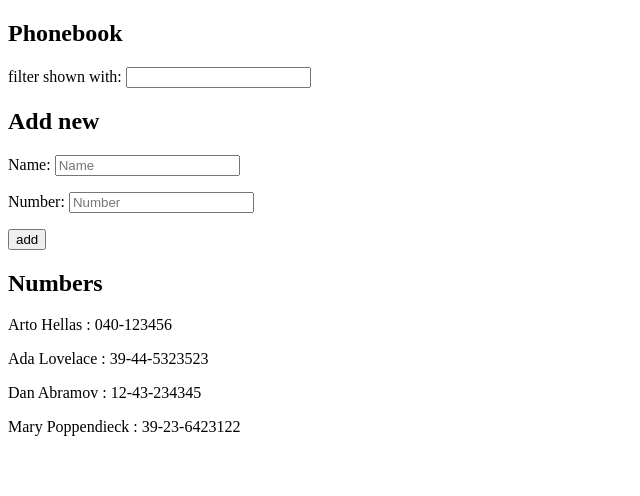
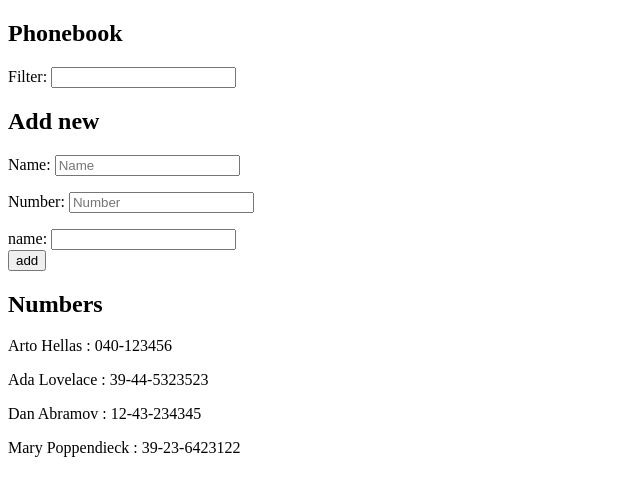
Before and after one commit to CarlosPProjects/fullstackopen, a React (Vite) app in the folder part02/agenda/: page / in a window 1280 px wide. Shown: the top 496 px of the page, without its empty margins (0-640 px from the left). Built offline with nearby package versions, Linux system fonts and the light colour scheme.

Commit message:
"Added Input component to App.tsx and replaced input elements with Input component in App.tsx and Filter.tsx"

```diff
--- a/part02/agenda/src/App.tsx
+++ b/part02/agenda/src/App.tsx
@@ -2,6 +2,7 @@ import React, { useEffect, useState } from "react";
 import { TAgenda } from "./types/types";
 import { getFilteredAgenda, isNameRepeated } from "./lib/utils";
 import Filter from "./components/Filter";
+import Input from "./components/Input";
 
 function App() {
   const [persons, setPersons] = useState<TAgenda[]>([
@@ -75,6 +76,11 @@ function App() {
               value={newNumber}
             />
           </p>
+          <Input
+            name="name"
+            label="name"
+            onChange={(e) => setNewName(e.target.value)}
+          />
         </div>
         <div>
           <button type="submit" onClick={handleSubmit}>
--- a/part02/agenda/src/components/Filter.tsx
+++ b/part02/agenda/src/components/Filter.tsx
@@ -1,4 +1,5 @@
 import { FC } from "react";
+import Input from "./Input";
 
 interface FilterProps {
   setNewSearch: React.Dispatch<React.SetStateAction<string>>;
@@ -6,12 +7,11 @@ interface FilterProps {
 
 const Filter: FC<FilterProps> = ({ setNewSearch }) => {
   return (
-    <div>
-      <p>
-        filter shown with:{" "}
-        <input onChange={(e) => setNewSearch(e.target.value)} />
-      </p>
-    </div>
+    <Input
+      name="search"
+      label="Filter"
+      onChange={(e) => setNewSearch(e.target.value)}
+    />
   );
 };
 
--- /dev/null
+++ b/part02/agenda/src/components/Input.tsx
@@ -0,0 +1,17 @@
+import { FC, InputHTMLAttributes } from "react";
+
+interface InputProps extends InputHTMLAttributes<HTMLInputElement> {
+  name: string;
+  label: string;
+}
+
+const Input: FC<InputProps> = ({ name, label, ...props }) => {
+  return (
+    <div>
+      <label htmlFor={name}>{label}: </label>
+      <input id={name} {...props} />
+    </div>
+  );
+};
+
+export default Input;
```
Also changed, not shown: part02/agenda/src/components/PersonForm.tsx (added, +7 -0 lines).
